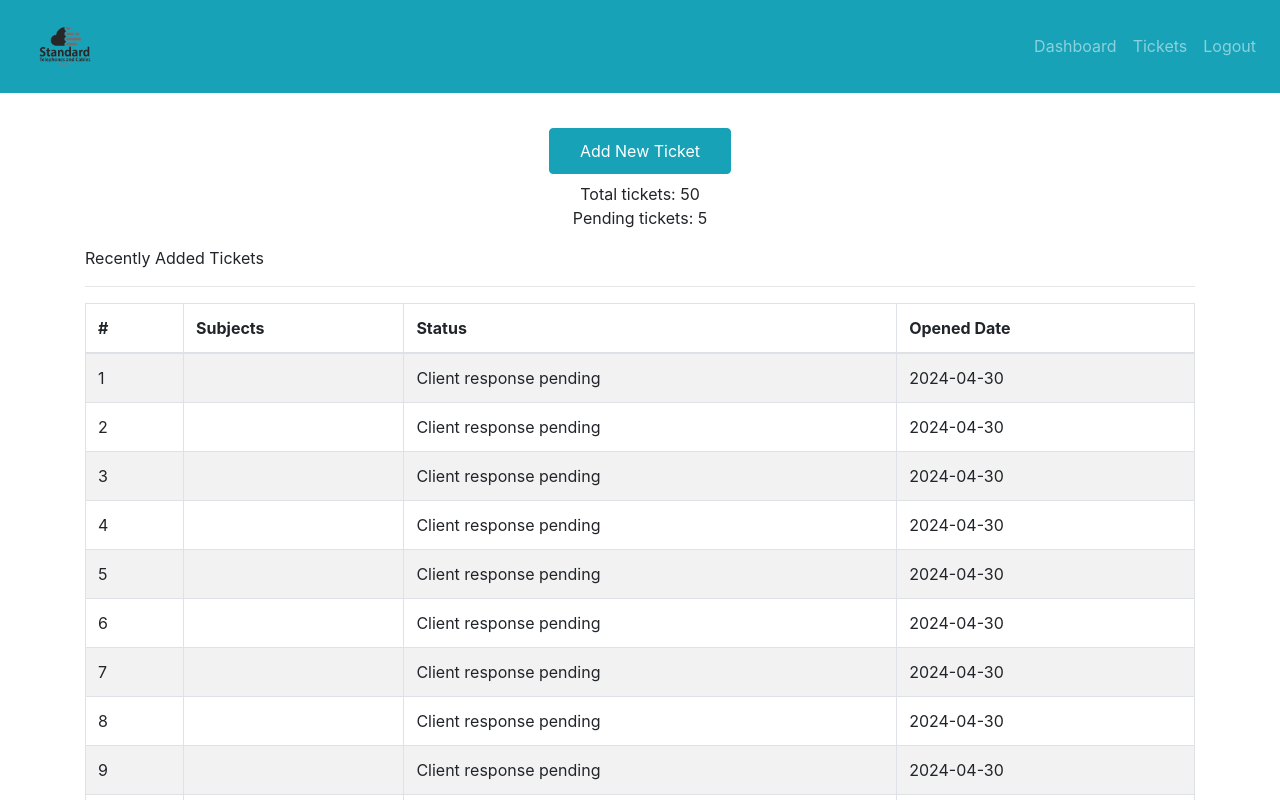
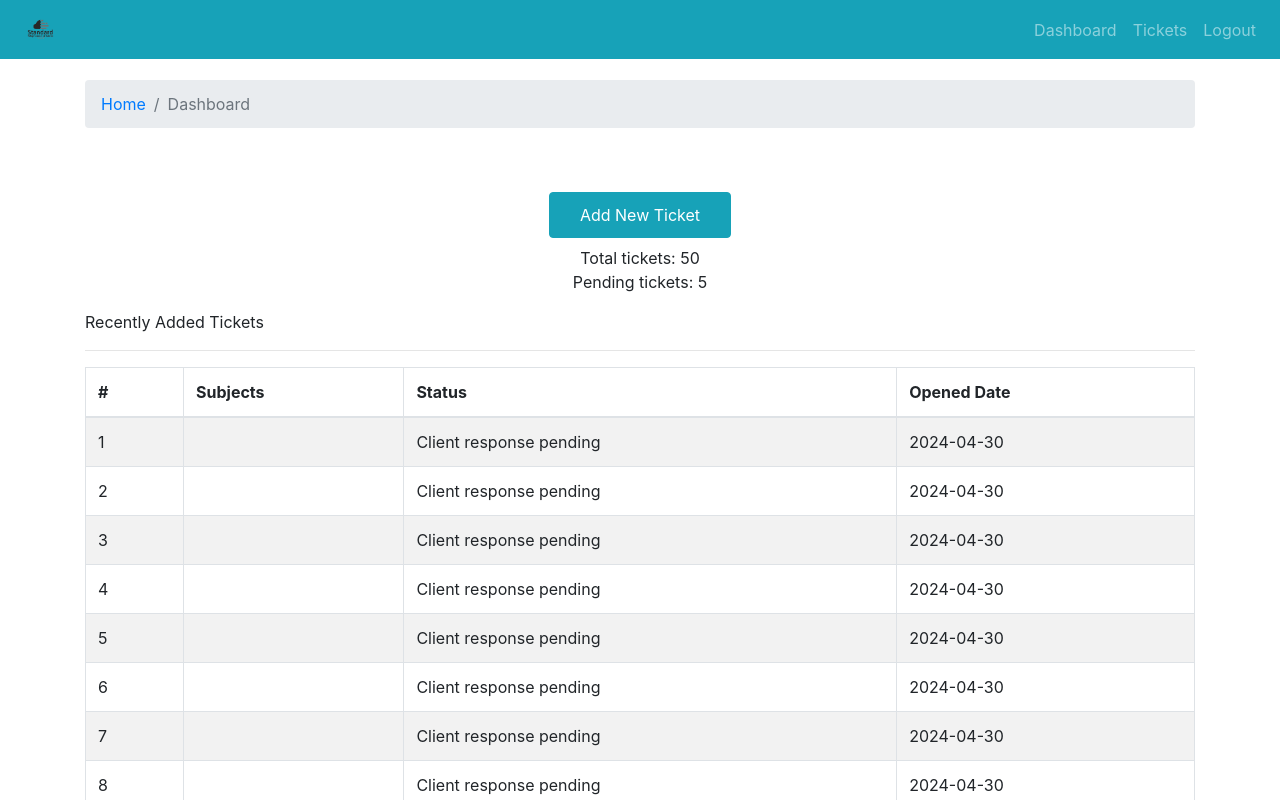
Before and after one commit to Patric27/crm-frontend, a React (Create React App) app in the folder crm-ticket-system/: page / in a window 1280 px wide. Shown: the top 800 px of the page. Built offline with nearby package versions, Linux system fonts and the light colour scheme.

Commit message:
breadcrumb added

```diff
--- /dev/null
+++ b/crm-ticket-system/src/components/breadcrumb/Breadcrump.comp.js
@@ -0,0 +1,14 @@
+import React from 'react'
+import { Breadcrumb } from 'react-bootstrap';
+
+export const PageBreadcrumb = ({page}) => {
+  return (
+    <Breadcrumb>
+        <Breadcrumb.Item href="/">Home
+        </Breadcrumb.Item>
+      <Breadcrumb.Item active>{page}
+      </Breadcrumb.Item>
+    </Breadcrumb>
+
+  );
+};
--- a/crm-ticket-system/src/layout/DefaultLayout.js
+++ b/crm-ticket-system/src/layout/DefaultLayout.js
@@ -8,7 +8,7 @@
     return(
 
         <div className="default-layout">
-             <header className="header">
+             <header className="header mb-2">
              <Header/>
              </header>
 
--- a/crm-ticket-system/src/layout/partials/Header.comp.js
+++ b/crm-ticket-system/src/layout/partials/Header.comp.js
@@ -11,7 +11,7 @@
     expand="md"
     >
         <Navbar.Brand>
-            <img src={logo} alt="logo" width="100px"/>
+            <img src={logo} alt="logo" width="50px"/>
         </Navbar.Brand>
         <Navbar.Toggle
         area-controls="basic-navbar-nav" />
--- a/crm-ticket-system/src/pages/dashboard/Dashboard.page.js
+++ b/crm-ticket-system/src/pages/dashboard/Dashboard.page.js
@@ -1,11 +1,17 @@
 import React from "react";
-import { Container, Row, Col, Button } from "react-bootstrap";
+import { Container, Row, Col, Button, Breadcrumb } from "react-bootstrap";
 import { TicketTable } from "../../components/ticket-table/TicketTable.comp";
 import tickets from '../../assets/data/dummy-tickets.json'
+import { PageBreadcrumb } from "../../components/breadcrumb/Breadcrump.comp";
 
 export const Dashboard = () => {
     return(
         <Container>
+            <Row>
+                <Col>
+                <PageBreadcrumb page="Dashboard"/>
+                </Col>
+            </Row>
             <Row>
                 <Col className="text-center mt-5 mb-2">
                     <Button variant="info" style={{" fontSize": "2rem", padding: "10px 30px" }}>
```
